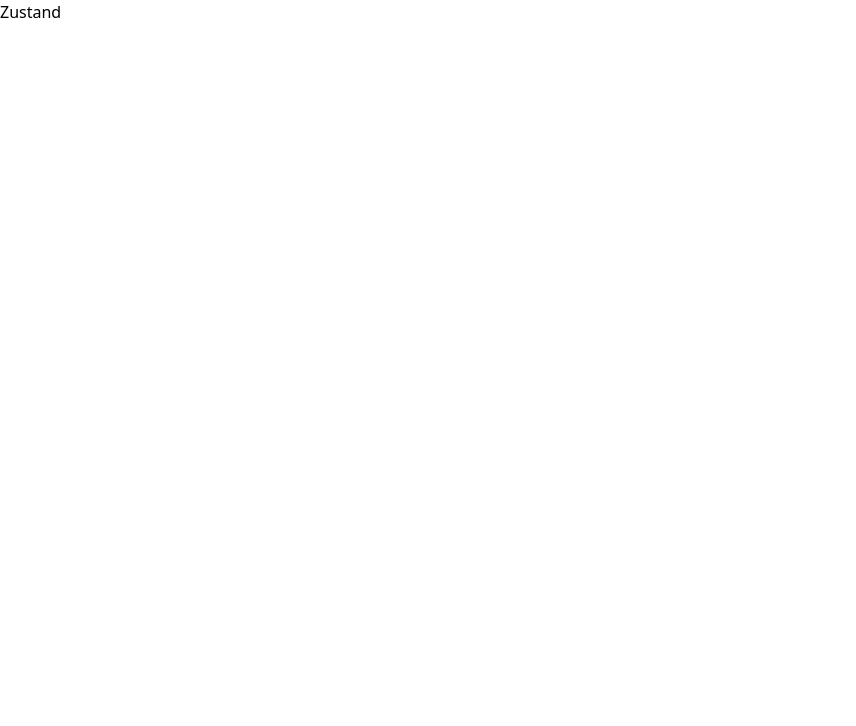
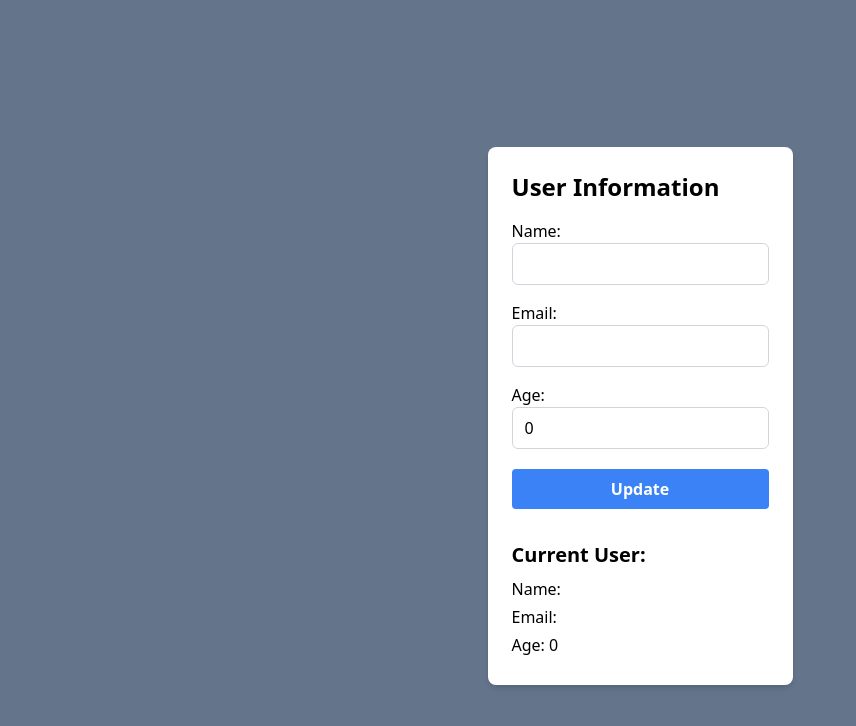
Before and after one commit to AlinaChumachenko/zustand, a Next.js app: page / in a window 1280 px wide. Shown: the top 726 px of the page, without its empty margins (0-856 px from the left). Built offline with nearby package versions, Linux system fonts and the light colour scheme.

Commit message:
example UserPage

```diff
--- /dev/null
+++ b/components/userForm.js
@@ -0,0 +1,77 @@
+import React, { useState } from "react";
+import useUserStore from "../userStore.js";
+
+export default function UserPage() {
+  const { user, updateUser } = useUserStore();
+  const [formData, setFormData] = useState({
+    name: user.name,
+    email: user.email,
+    age: user.age,
+  });
+
+  const handleChange = (e) => {
+    const { name, value } = e.target;
+    setFormData((prevData) => ({ ...prevData, [name]: value }));
+  };
+
+  const handleSubmit = (e) => {
+    e.preventDefault();
+    updateUser(formData);
+  };
+
+  return (
+    <div className="max-w-md mx-auto mt-8 p-6 bg-white rounded-lg shadow-md">
+      <h1 className="text-2xl font-semibold mb-4">User Information</h1>
+      <form onSubmit={handleSubmit} className="space-y-4">
+        <div>
+          <label className="block mb-1">
+            Name:
+            <input
+              type="text"
+              name="name"
+              value={formData.name}
+              onChange={handleChange}
+              className="block w-full px-3 py-2 border border-gray-300 rounded-md focus:outline-none focus:ring focus:ring-blue-400"
+            />
+          </label>
+        </div>
+        <div>
+          <label className="block mb-1">
+            Email:
+            <input
+              type="email"
+              name="email"
+              value={formData.email}
+              onChange={handleChange}
+              className="block w-full px-3 py-2 border border-gray-300 rounded-md focus:outline-none focus:ring focus:ring-blue-400"
+            />
+          </label>
+        </div>
+        <div>
+          <label className="block mb-1">
+            Age:
+            <input
+              type="number"
+              name="age"
+              value={formData.age}
+              onChange={handleChange}
+              className="block w-full px-3 py-2 border border-gray-300 rounded-md focus:outline-none focus:ring focus:ring-blue-400"
+            />
+          </label>
+        </div>
+        <button
+          type="submit"
+          className="w-full bg-blue-500 hover:bg-blue-600 text-white font-bold py-2 px-4 rounded focus:outline-none focus:ring focus:ring-blue-400"
+        >
+          Update
+        </button>
+      </form>
+      <div className="mt-8">
+        <h2 className="text-xl font-semibold mb-2">Current User:</h2>
+        <p className="mb-1">Name: {user.name}</p>
+        <p className="mb-1">Email: {user.email}</p>
+        <p className="mb-1">Age: {user.age}</p>
+      </div>
+    </div>
+  );
+}
--- a/pages/index.js
+++ b/pages/index.js
@@ -1,7 +1,9 @@
+import UserPage from "@/components/userForm";
+
 export default function Home() {
   return (
-    <div>
-      <h1>Zustand</h1>
+    <div className="flex items-center justify-center min-h-screen bg-slate-500">
+      <UserPage />
     </div>
   );
 }
--- /dev/null
+++ b/userStore.js
@@ -0,0 +1,12 @@
+import { create } from "zustand";
+
+const useUserStore = create((set) => ({
+  user: {
+    name: " ",
+    email: " ",
+    age: 0,
+  },
+  updateUser: (updatedUser) => set({ user: { ...updatedUser } }),
+}));
+
+export default useUserStore;
```
